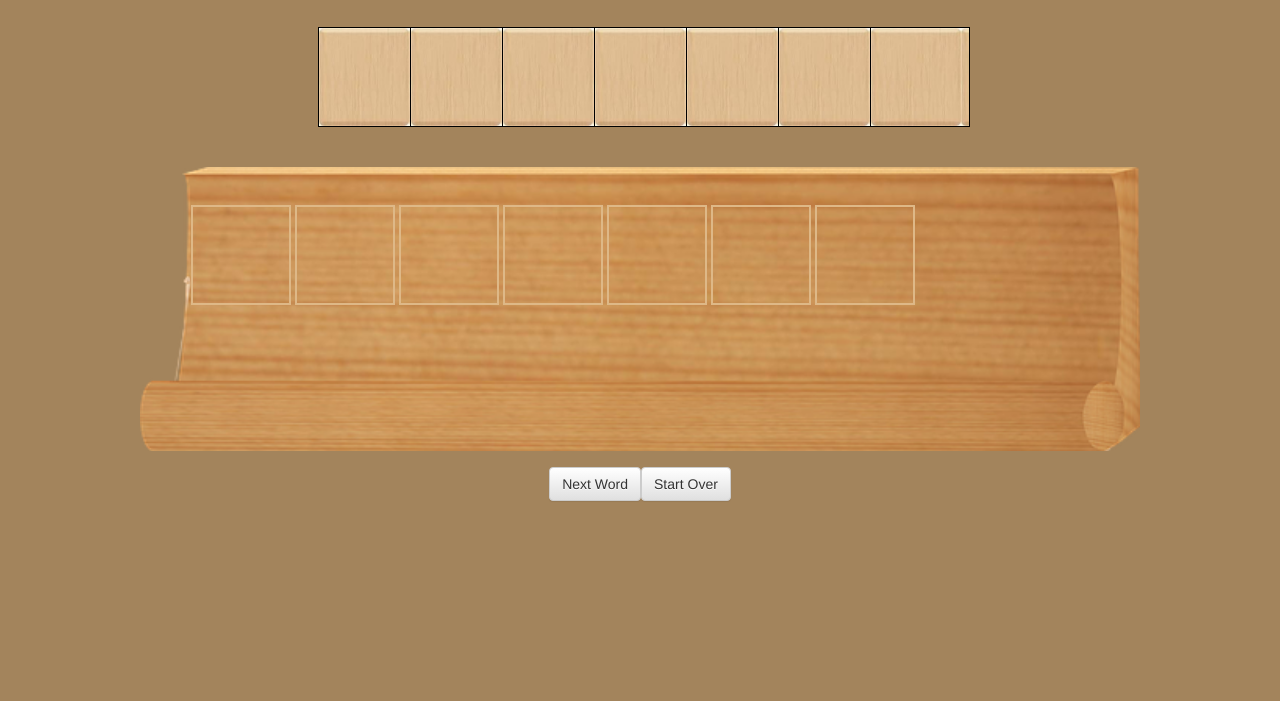
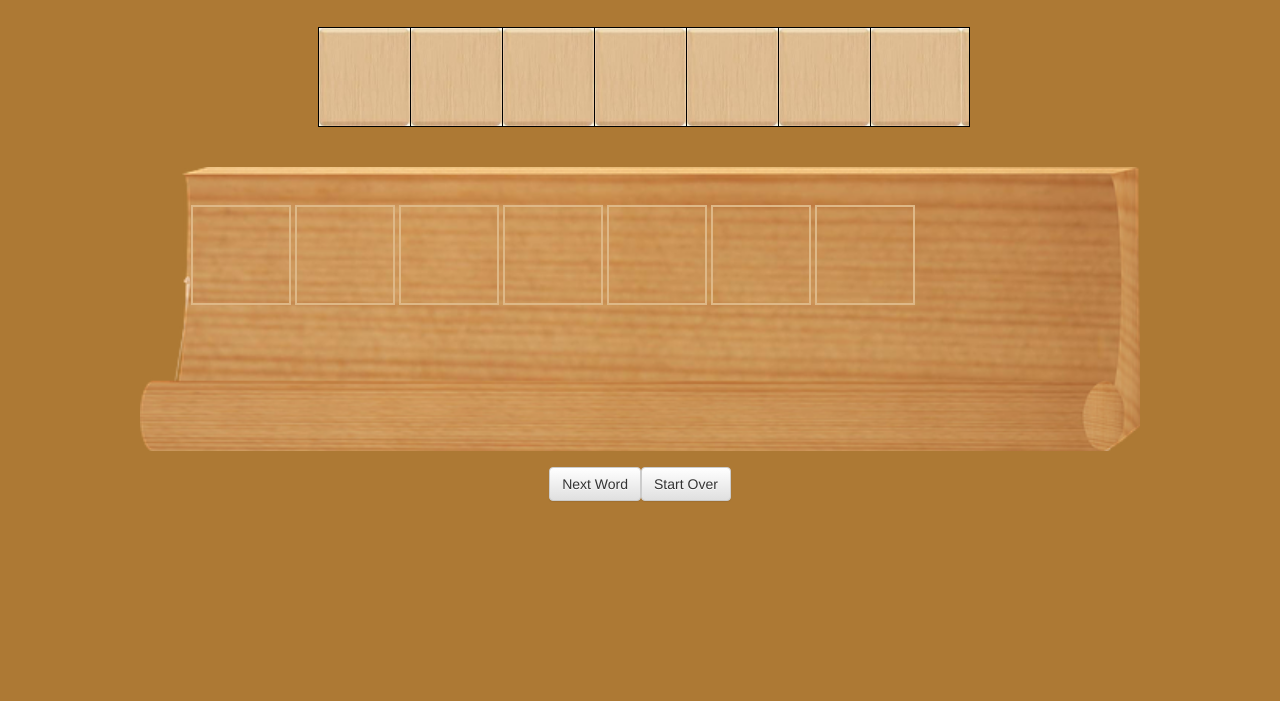
Before and after one commit to RaulMVargas/RaulMVargas.github.io, a plain HTML site: page index.html in a window 1280 px wide. Shown: the part 119-820 px from the top of the page. Drawn offline with nearby package versions, Linux system fonts and the light colour scheme.

Commit message:
Update style.css

```diff
--- a/css/style.css
+++ b/css/style.css
@@ -8,7 +8,7 @@ body{
     padding: 0% 10% 0% 10%;
     min-height: 100%;
     min-width: 1100px;
-    background-color: rgb(163, 132, 92) !important;
+    background-color: rgb(173, 121, 52) !important;
 }
 
 label{
```
